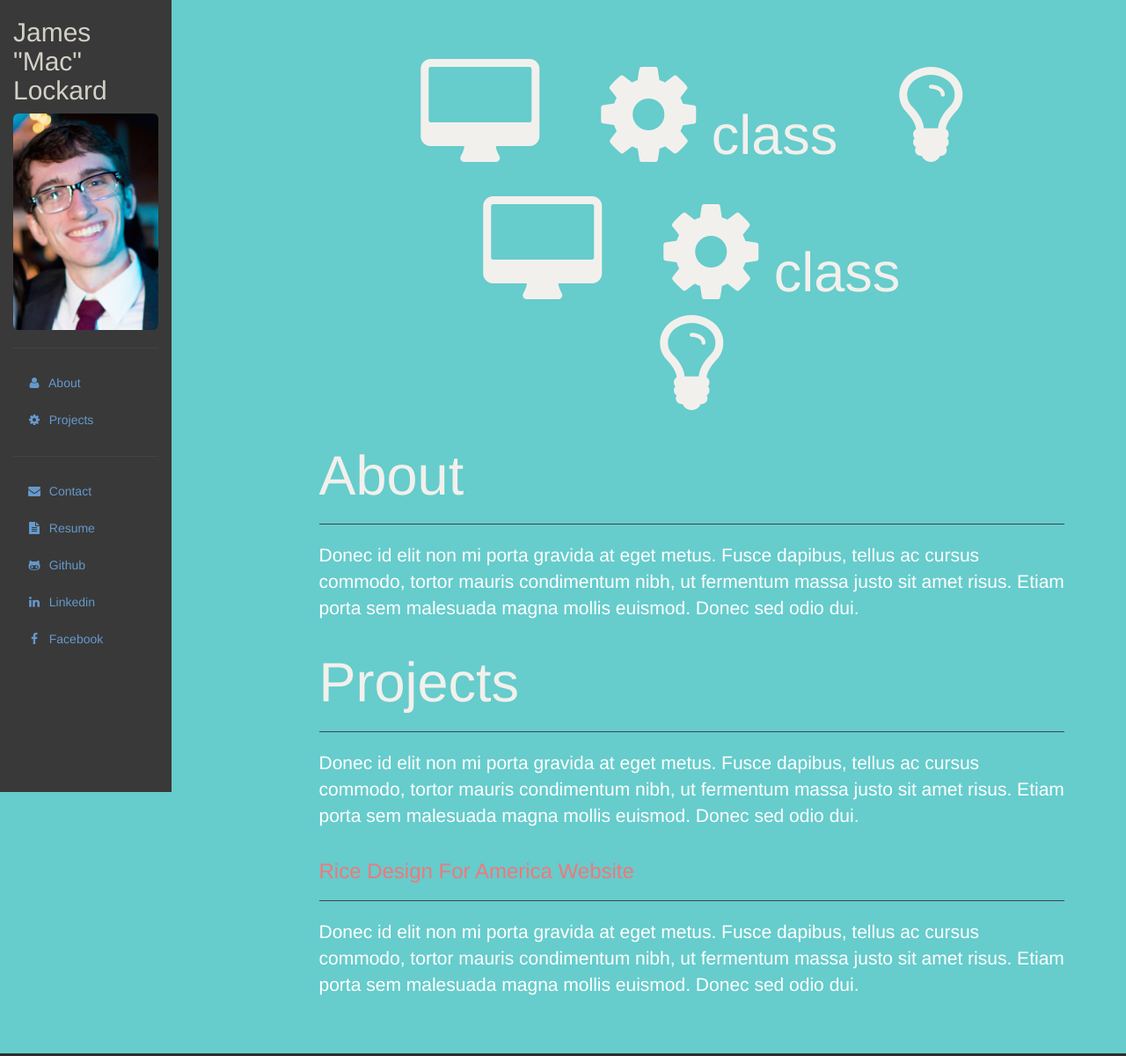
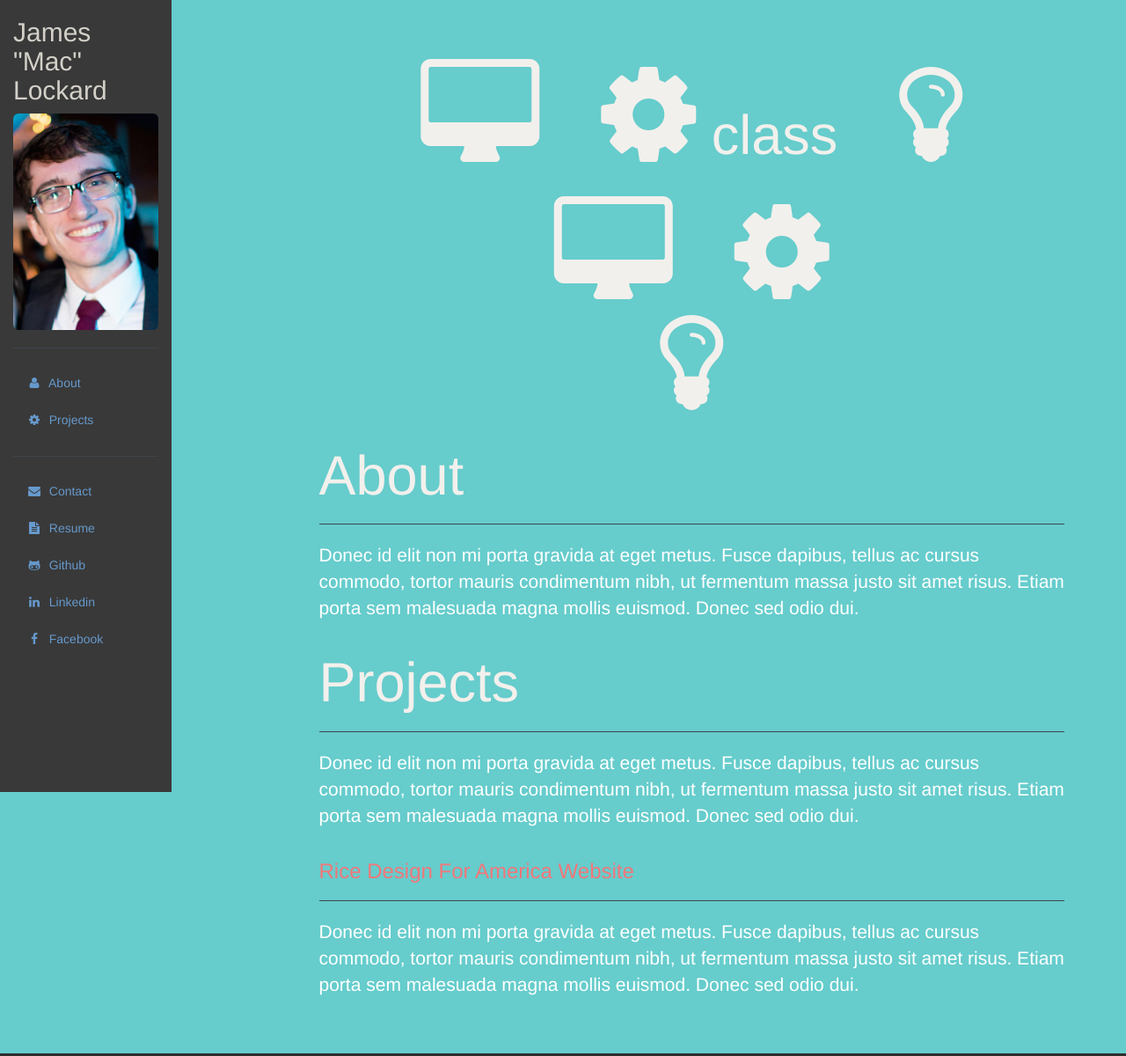
Before and after one commit to maclockard/maclockard.github.io, a Jekyll site: the page built from index.html, in a window 1280 px wide. Shown: the whole page at 88% size. Built offline with Jekyll 4.4.1, drawn with Linux system fonts in a browser that asks for light colours; nearby versions of some CDN libraries.

Commit message:
banner fix

```diff
--- a/index.html
+++ b/index.html
@@ -17,7 +17,7 @@ title: James "Mac" Lockard
             <div class="visible-xs-* col-xs-12">
             <h1 class="text-center">
               <i class="fa fa-desktop fa-2x"></i>&nbsp; &nbsp;
-              <i class="fa fa-gear fa-2x"></i> class<br>
+              <i class="fa fa-gear fa-2x"></i><br>
               <i class="fa fa-lightbulb-o fa-2x"></i>
             </h1>
           </div>
```
